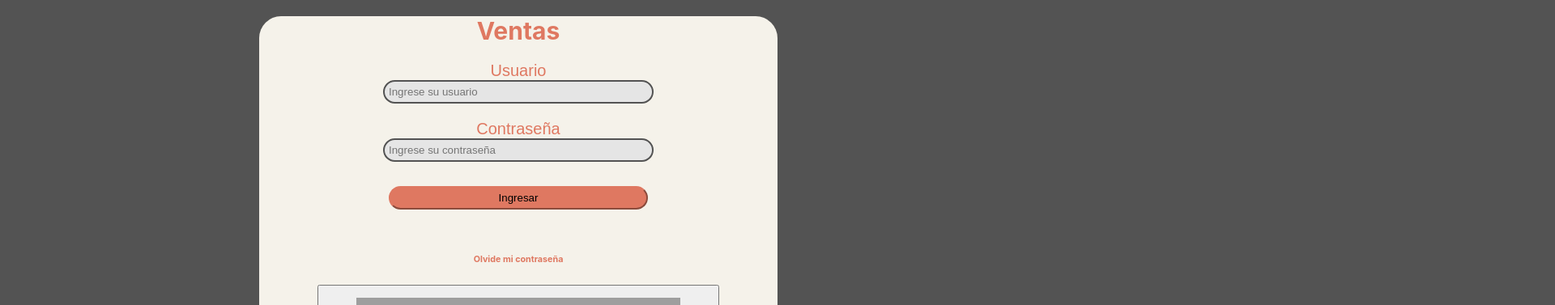
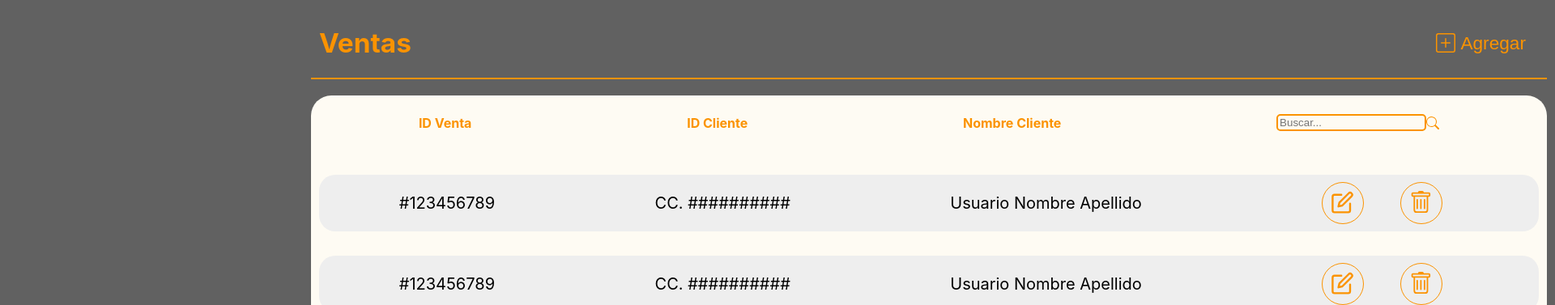
Before and after one commit to CesarNav/bytes, a React (Create React App) app: page / in a window 1280 px wide. Shown: the top 377 px of the page at 81% size, 1920 px wide, since content can reach past the window. Built offline with nearby package versions, Linux system fonts and the light colour scheme; grey boxes are pictures that could not be loaded.

Commit message:
some refactoring

```diff
--- a/src/App.tsx
+++ b/src/App.tsx
@@ -3,21 +3,19 @@ import "./App.css";
 
 import Login from "./pages/login/login";
 
-// import { SideBar } from "./pages/SideBar/SideBar";
-// import { SalesMenu } from "./pages/SaleMenu/SalesMenu";
+import { SideBar } from "./pages/SideBar/SideBar";
+import { SalesMenu } from "./pages/SaleMenu/SalesMenu";
 
 function App() {
   return (
     <div className="App">
-      <Login />
+      {/* <Login /> */}
 
-      {/* <aside className="aside">
-        <SideBar />
-      </aside>
+      {/* <SideBar /> */}
 
       <main className="main">
         <SalesMenu />
-      </main> */}
+      </main>
     </div>
   );
 }
--- a/src/pages/SaleMenu/SalesMenu.scss
+++ b/src/pages/SaleMenu/SalesMenu.scss
@@ -1,73 +1,91 @@
-//@use "./commons/Colors" as *;
-$primaryColor: #fefbf3;
-$elementColor: #fb9300;
+@import "../../styles/commons/Colors";
+@import "../../styles/commons/mixin.scss";
 
-.CanvasSales {
-  width: 1700px;
-  height: 1080px;
+.Canvas {
+  @include CanvasLayer($backgroundColor);
+  @include Distribution;
 
-  .SalesMenuHeader {
-    background-color: transparent;
+  .Header {
     border-bottom: 2px solid $elementColor;
     display: flex;
     flex-direction: row;
     justify-content: space-between;
+    align-items: center;
 
-    p {
-      margin: 0;
+    .SectionLabel {
+      display: block;
+      margin-left: 10px;
       color: $elementColor;
-      font-size: 45px;
+      justify-self: center;
+
+      b {
+        font-size: 25pt;
+      }
     }
 
     .ButtonContainer {
       display: flex;
-      flex-direction: row;
+      margin-right: 10px;
       align-items: center;
       color: $elementColor;
 
+      .IconAdd {
+        margin: 10px 0 10px 10px;
+      }
       .ButtonAdd {
+        background-color: transparent;
+        margin: 10px 10px 10px 0;
         border: none;
-        margin: 0 0 0 10px;
-        background-color: $elementColor;
-        font-size: 22.5px;
-        border-radius: 5px;
-        color: $primaryColor;
+        font-size: 17pt;
+        color: $elementColor;
         cursor: pointer;
       }
 
       &:hover {
+        background-color: $primaryColor;
+        border-radius: 14px;
         cursor: pointer;
       }
     }
   }
 
-  .SalesContMain {
-    height: 100%;
-    margin: 0 10px 40px 10px;
-    padding: 40px 10px 40px 10px;
+  .Main {
+    background-color: $primaryColor;
+    border-radius: 25px;
+    display: grid;
+    grid-template-columns: 25% 25% 25% 25%;
+    grid-template-rows: 8% repeat(9, 10%) 2%;
 
     .BarHeader {
-      background-color: $primaryColor;
+      grid-column: 1/5;
       display: flex;
       flex-direction: row;
       justify-content: space-around;
+      align-items: center;
+      color: $elementColor;
 
-      font-size: 25px;
-      color: $elementColor;
+      .SearchContainer {
+        background-color: transparent;
+        display: flex;
+        justify-content: center;
+        align-items: center;
+        color: $elementColor;
+
+        .InutSearch {
+          background-color: $primaryColor;
+          border: 2px solid $elementColor;
+          border-radius: 5px;
+
+          &:active {
+            border: 2px solid $elementColor;
+          }
+        }
+      }
     }
-
-    .SearchContainer {
-      background-color: $primaryColor;
-      display: inline-block;
-      color: $elementColor;
-      align-self: center;
-
-      input {
-        background-color: $primaryColor;
-        padding: 5px;
-        border: 2px solid $elementColor;
-        border-radius: 20px;
-      }
+    .FormContainer {
+      margin: 0 10px 0 10px;
+      grid-column: 1/5;
+      grid-row-start: 2;
     }
   }
 }
--- a/src/pages/SaleMenu/SalesMenu.tsx
+++ b/src/pages/SaleMenu/SalesMenu.tsx
@@ -6,18 +6,20 @@ import "./SalesMenu.scss";
 
 export function SalesMenu() {
   return (
-    <div className="CanvasSales">
-      <header className="SalesMenuHeader">
-        <p>
+    <div className="Canvas">
+      <header className="Header">
+        <label className="SectionLabel">
           <b>Ventas</b>
-        </p>
+        </label>
         <div className="ButtonContainer">
-          <BsPlusSquare size="1.5em" />
+          <BsPlusSquare className="IconAdd" size="1.5em" />
           <button className="ButtonAdd">Agregar</button>
         </div>
       </header>
 
-      <main className="SalesContMain">
+      <aside className="Aside"></aside>
+
+      <main className="Main">
         <div className="BarHeader">
           <p>
             <b>ID Venta</b>
@@ -29,8 +31,13 @@ export function SalesMenu() {
             <b>Nombre Cliente</b>
           </p>
           <div className="SearchContainer">
+            <input
+              className="InutSearch"
+              type="search"
+              placeholder="Buscar..."
+            ></input>
+            {/* //? Poner el icono dentro del input */}
             <BsSearch />
-            <input type="search" placeholder="Buscar..."></input>
           </div>
         </div>
         <div className="FormContainer">
@@ -43,6 +50,8 @@ export function SalesMenu() {
           <InfoSales />
         </div>
       </main>
+
+      <footer className="Footer"></footer>
     </div>
   );
 }
--- a/src/pages/SideBar/SideBar.scss
+++ b/src/pages/SideBar/SideBar.scss
@@ -1,47 +1,56 @@
-//@use "./commons/Colors";
-$primaryColor: #fefbf3;
-$elementColor: #fb9300;
+@import "../../styles/commons/Colors";
+@import "../../styles/commons/mixin.scss";
 
-.SideBarContainer {
-  width: 100%;
-  height: 100%;
+.Canvas {
+  @include CanvasLayer($backgroundColor);
+  @include Distribution;
+
+  .AsideContent {
+    height: 1040px;
+    margin: 20px;
+    display: grid;
+    grid-template-rows: 20% 80%;
+
+    .LogoContainer {
+      grid-row-start: 1;
+      align-self: center;
+      color: $elementColor;
+    }
+
+    .ButtonRouters {
+      height: 816px;
+      grid-row-start: 2;
+      margin: 0 20px 20px 20px;
+      align-self: flex-start;
       display: flex;
       flex-direction: column;
       justify-content: space-around;
-  align-items: flex-start;
 
-  .LogoContainer {
-    margin: 0 20px 0 20px;
+      .ButtonContainer {
+        color: $elementColor;
+        width: 340px;
         display: flex;
         justify-content: center;
-    color: $elementColor;
-    background-color: transparent;
+        align-items: center;
+
+        .IconRouter {
+          margin: 20px 0 20px 0;
         }
 
-  .ButtonContainer {
+        .ButtonRouter {
           background-color: transparent;
-    color: $elementColor;
-    display: flex;
-    flex-direction: row;
-    padding: 5px;
-
-    .button {
+          margin: 20px 0 20px 20px;
           border: none;
-      background-color: transparent;
-      color: $elementColor;
-      margin: 0;
-      font-size: 25px;
-
-      &:hover {
+          font-size: 17pt;
           cursor: pointer;
-      }
         }
 
         &:hover {
           background-color: $primaryColor;
-      border-radius: 25px 0 0 25px;
+          border-radius: 30px 0 0 30px;
           cursor: pointer;
-      width: 240px;
         }
       }
     }
+  }
+}
--- /dev/null
+++ b/src/styles/commons/mixin.scss
@@ -0,0 +1,30 @@
+@mixin CanvasLayer($backgroundColor) {
+  background-color: $backgroundColor;
+  width: 1920px;
+  height: 1080px;
+  display: grid;
+  grid-template-rows: 10% 80% 10%;
+  grid-template-columns: 20% 80%;
+}
+
+@mixin Distribution {
+  .Header {
+    margin: 10px 10px 10px 0;
+    grid-column: 2 / 3;
+    grid-row: 1;
+  }
+
+  .Main {
+    margin: 10px 10px 10px 0;
+  }
+
+  .Footer {
+    margin: 10px 10px 10px 0;
+    grid-column: 2 / 3;
+    grid-row: 3;
+  }
+
+  .Aside {
+    grid-row: 1/4;
+  }
+}
```
Also changed, not shown: src/pages/SaleMenu/styles.scss (deleted, +0 -29 lines), src/pages/SideBar/SideBar.tsx (+25 -9 lines), src/styles/commons/_FontSizes.scss (deleted), src/styles/commons/_Fonts.scss (added). Lines whose indentation alone changed are shown as unchanged.
